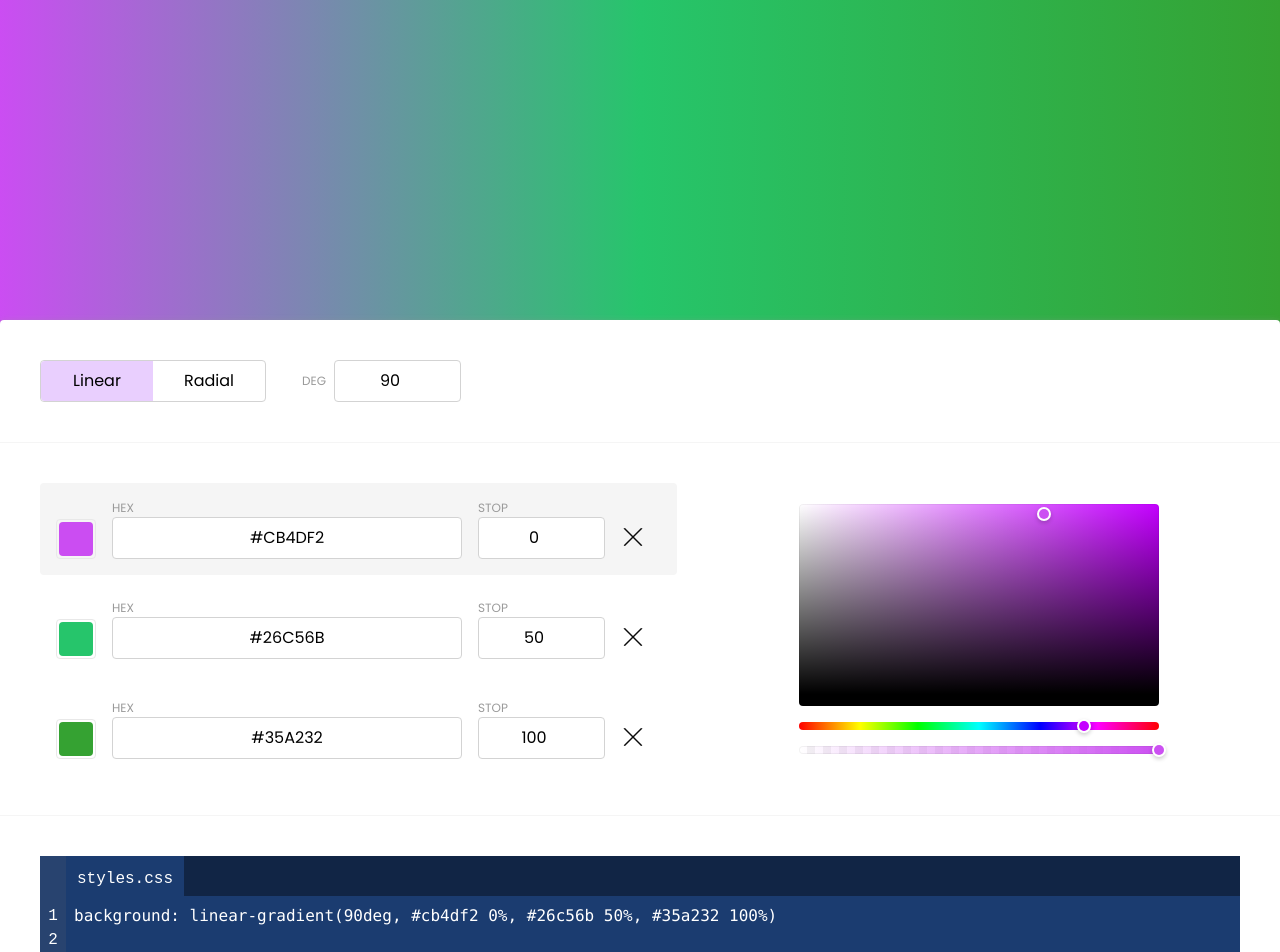
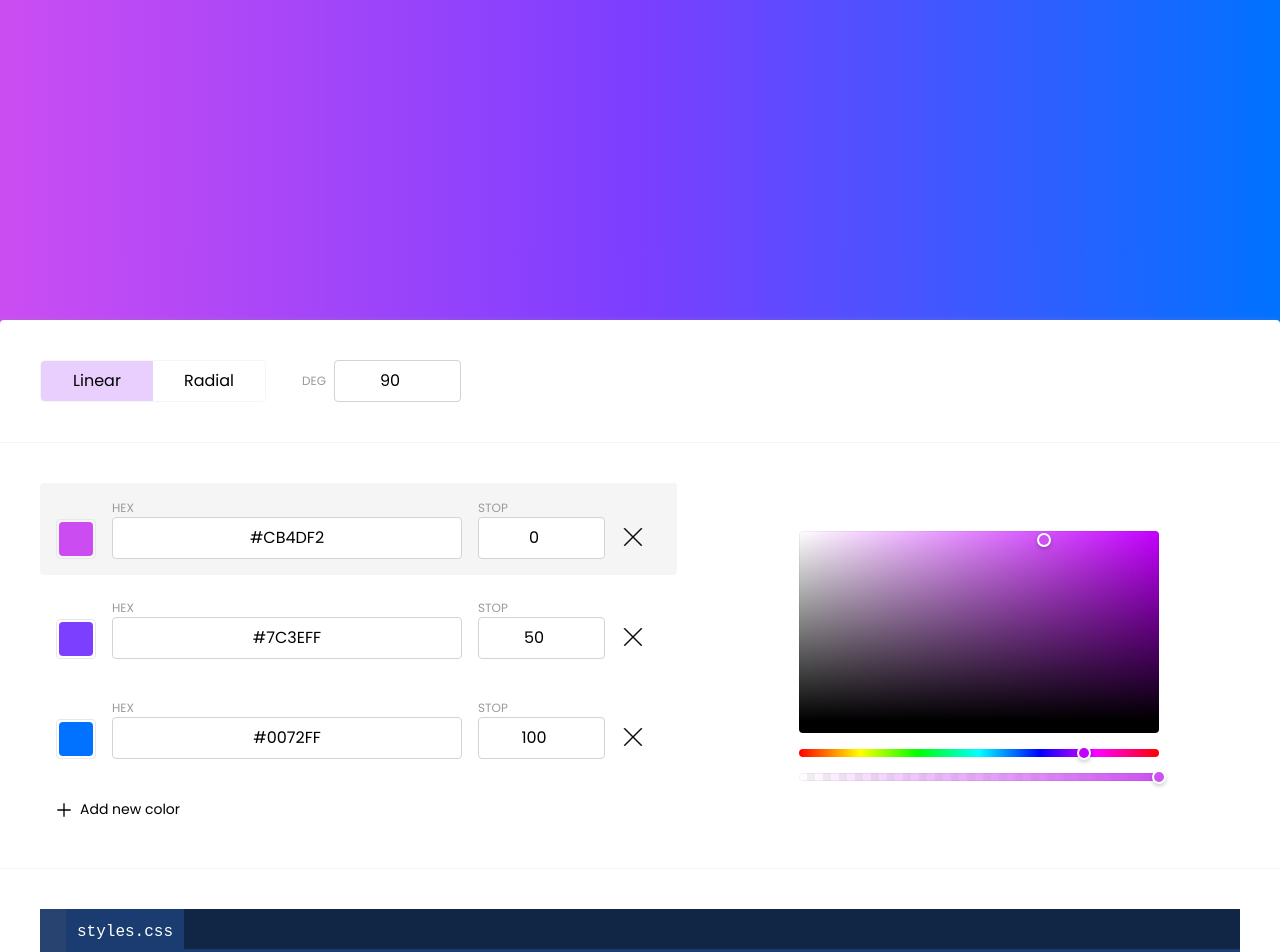
Before and after one commit to denpresich/gradient-generator, a Next.js app: page / in a window 1280 px wide. Shown: the top 952 px of the page. Built offline with nearby package versions, Linux system fonts and the light colour scheme.

Commit message:
Adding new colors

```diff
--- a/src/app/page.tsx
+++ b/src/app/page.tsx
@@ -16,7 +16,11 @@ import styles from "./styles.module.css";
 
 import { GradientType, Color } from "@/shared/types";
 
-import { composeLinearGradient, composeRadialGradient } from "@/utils/color";
+import {
+  composeLinearGradient,
+  composeRadialGradient,
+  random as randomColor,
+} from "@/utils/color";
 
 type State = {
   colors: Color[];
@@ -80,9 +84,9 @@ function reducer(state: State, action: Action): State {
 export default function Home() {
   const [state, dispatch] = React.useReducer(reducer, {
     colors: [
-      { id: "1", hex: "#cb4df2", position: 0 },
-      { id: "2", hex: "#26c56b", position: 50 },
-      { id: "3", hex: "#35a232", position: 100 },
+      { id: "1", hex: "#CB4DF2", position: 0 },
+      { id: "2", hex: "#7C3EFF", position: 50 },
+      { id: "3", hex: "#0072FF", position: 100 },
     ],
     selectedColorId: "1",
     deg: 90,
@@ -130,15 +134,24 @@ export default function Home() {
       payload: { id },
     });
 
-  const handleColorRemove = (id: string) => {
-    console.log("remove");
+  const handleColorAdd = () =>
+    dispatch({
+      type: "ADD_COLOR",
+      payload: {
+        color: {
+          id: Math.random().toString(),
+          hex: randomColor(),
+          position: 100,
+        },
+      },
+    });
 
+  const handleColorRemove = (id: string) =>
     state.colors.length > 2 &&
-      dispatch({
-        type: "REMOVE_COLOR",
-        payload: { id },
-      });
-  };
+    dispatch({
+      type: "REMOVE_COLOR",
+      payload: { id },
+    });
 
   const handleColorPickerChange = (hex: string) =>
     dispatch({
@@ -192,6 +205,7 @@ export default function Home() {
             selectedColorId={state.selectedColorId}
             onChange={handleColorChange}
             onSelect={handleColorSelect}
+            onAdd={handleColorAdd}
             onRemove={handleColorRemove}
           />
           <ColorPicker
--- a/src/components/Colors/index.tsx
+++ b/src/components/Colors/index.tsx
@@ -1,4 +1,5 @@
 import React from "react";
+import Image from "next/image";
 
 import styles from "./styles.module.css";
 
@@ -11,6 +12,7 @@ export interface ColorsProps {
   selectedColorId: string;
   onChange: (id: string, color: Color) => void;
   onSelect: (id: string) => void;
+  onAdd: () => void;
   onRemove: (id: string) => void;
 }
 
@@ -19,9 +21,11 @@ export const Colors: React.FC<ColorsProps> = ({
   selectedColorId,
   onChange,
   onSelect,
+  onAdd,
   onRemove,
 }) => {
   return (
+    <div>
       <div className={styles["colors"]}>
         {colors
           .sort((a, b) => a.position - b.position)
@@ -39,5 +43,10 @@ export const Colors: React.FC<ColorsProps> = ({
             />
           ))}
       </div>
+      <button className={styles["add-btn"]} onClick={onAdd}>
+        <Image src="/plus.svg" alt="Add new color" height={16} width={16} />
+        Add new color
+      </button>
+    </div>
   );
 };
--- a/src/components/Colors/styles.module.css
+++ b/src/components/Colors/styles.module.css
@@ -6,3 +6,18 @@
   gap: 0.5rem;
   width: 100%;
 }
+
+.add-btn {
+  display: inline-flex;
+  gap: 8px;
+  align-items: center;
+  margin-top: 16px;
+  padding: 8px 16px;
+  font-size: 14px;
+  cursor: pointer;
+  border-radius: 4px;
+}
+
+.add-btn:hover {
+  background-color: #f5f5f5;
+}
--- a/src/components/TypeToggle/styles.module.css
+++ b/src/components/TypeToggle/styles.module.css
@@ -1,7 +1,7 @@
 .toggle-group {
   display: inline-flex;
   border-radius: 4px;
-  border: 1px solid lightgray;
+  border: 1px solid #f5f5f5;
 }
 
 .toggle-group__item {
```
Also changed, not shown: public/plus.svg (added). Lines whose indentation alone changed are shown as unchanged.
